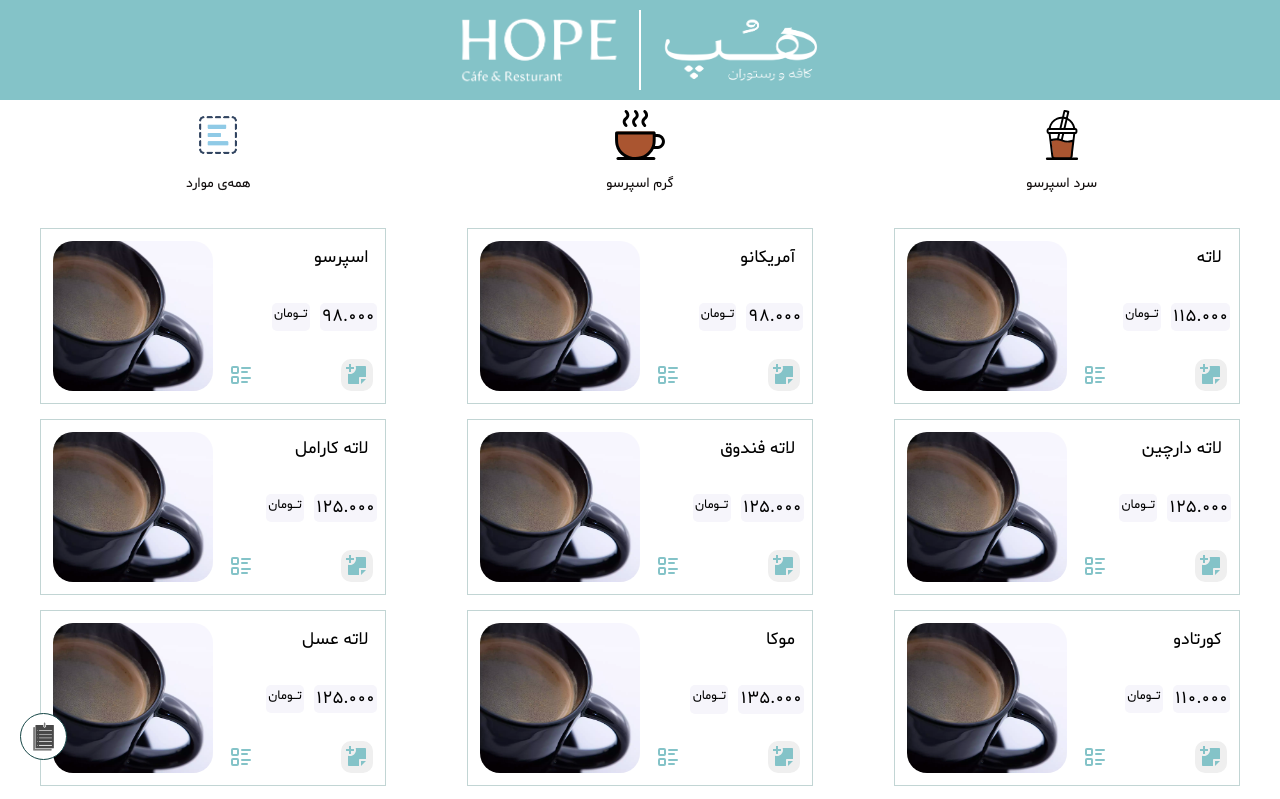
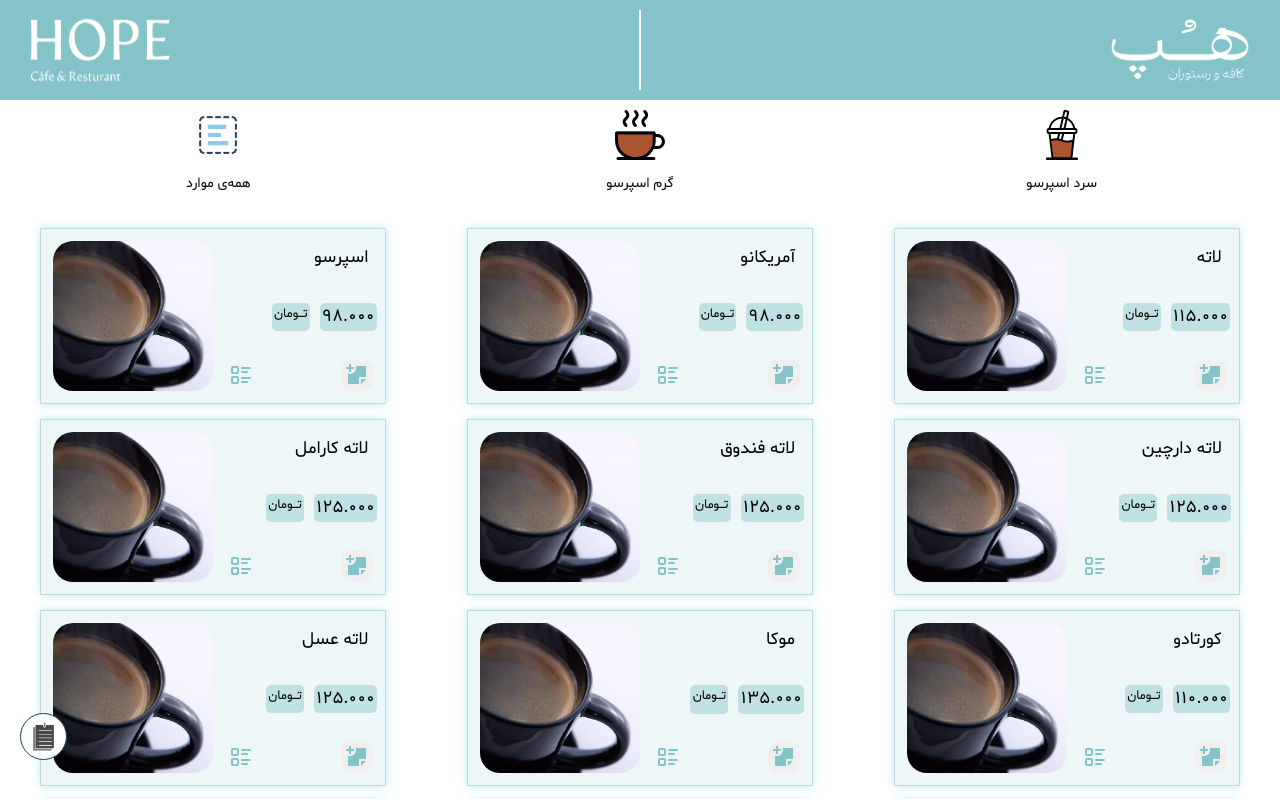
Before and after one commit to mjavad1100/Hoop, a React (Vite) app: page /Products in a window 1280 px wide. Shown: the top 799 px of the page. Built offline with nearby package versions, Linux system fonts and the light colour scheme.

Commit message:
run this shit plz

```diff
--- a/src/Components/Card.module.css
+++ b/src/Components/Card.module.css
@@ -5,9 +5,11 @@
     flex-direction: row;
     /* align-items: center; */
     /* justify-content: center; */
-    background: #ffff;
+    background: #84c3c824;
     margin-bottom: 10px;
-     border: 1px solid #447e7c53;
+    box-shadow: 0px 0px 9px -1px rgba(0,196,221,0.38);
+    -webkit-box-shadow: 0px 0px 9px -1px rgba(0,196,221,0.38);
+    -moz-box-shadow: 0px 0px 9px -1px rgba(0,196,221,0.38);     border: 1px solid #184b4a2f;
     /* border-radius: 20px; */
 padding-right: 0px;
 
@@ -36,7 +38,7 @@ padding-right: 0px;
 }
 .card p{
     color:black;
-    background-color: #f6f5fb ;
+    background-color: #84c3c86f ;
     border-radius: 5px;
     /* padding: 5px; */
     font-size: 0.8rem;
--- a/src/Pages/Basketcart.jsx
+++ b/src/Pages/Basketcart.jsx
@@ -2,6 +2,8 @@ import { MdDeleteOutline } from "react-icons/md"
 import styles from './Basketcart.module.css'
 function Basketcart({data,clickHandler}) {
   return (
+    <div className={styles.mycontainer}>
+
     <div className={styles.card}>
         <img src={data.image} alt={data.title}/>
         <p>{data.title}</p>
@@ -12,6 +14,8 @@ function Basketcart({data,clickHandler}) {
             <button onClick={() => clickHandler("INCREASE",data)}>+</button>
         </div>
     </div>
+    </div>
+
   )
 }
 
--- a/src/Pages/Basketcart.module.css
+++ b/src/Pages/Basketcart.module.css
@@ -2,17 +2,19 @@
     display: flex;
     align-items: center;
     justify-content: space-between;
-    border: 1px dashed #2f6a68;
-    border-radius: 20px;
-    padding: 15px;
+    border: 1px solid #2f6a68;
+    border-radius: 10px;
+    padding: 8px;
     margin: 20px 5px;
-    margin-bottom: 20px;
-    margin-top: 20px;
 
+}
+.mycontainer{
+margin-top:20px ;
 }
 .card img{
     width: 90px;
     height: 90px;
+    border-radius: 10px;
 }
 .actions{
     display: flex;
--- a/src/Pages/CheckOut.jsx
+++ b/src/Pages/CheckOut.jsx
@@ -1,13 +1,24 @@
 import { useCart } from '../Context/CartContext';
 import Basketcart from './Basketcart';
+import styles from './Chekout.module.css'
+import { Link } from 'react-router-dom';
+import { IoMdClose } from "react-icons/io";
 
 function CheckOut ()  {
     const [state, dispatch] =useCart();
     const clickHandler = (type, payload) => dispatch({type,payload})
 
     return (
+
         <div>
+           <div>
+                    <Link to="/products" className={styles.button}>
+                   <button className={styles.buttons}><IoMdClose />
+                   </button>
+                    </Link>
+                </div>
             <div>
+
                 {state.selectedItems.map((product)=> (   <Basketcart key={product.id} data={product} clickHandler={clickHandler}/>))}
 
             </div>
--- /dev/null
+++ b/src/Pages/Chekout.module.css
@@ -0,0 +1,20 @@
+.button{
+    position: fixed;
+    top: 20px;
+    right: 30px;
+     text-align: center;
+     /* background-color: #a3bdbc; */
+     align-items: center;
+     justify-content: center;
+  }
+  .buttons{
+  padding: 8px;
+    /* margin-top: 20px; */
+    background-color: #a3bdbc;
+    border-radius: 50%;
+    font-size: 20px;
+    line-height: 13px;
+    border: 1px solid #a3bdbc;
+    /* width: 150px;
+    height: 50px; */
+  }
--- a/src/Pages/DetailsPage.module.css
+++ b/src/Pages/DetailsPage.module.css
@@ -24,7 +24,7 @@ body {
     width: 100%;
  }
  .container img{
-    width: 250px;
+    width: 200px;
     padding: 5px 5px;
     background-color: #fff;
     border: 1px solid #a3bdbc;
@@ -42,8 +42,8 @@ body {
  }
  .button{
    position: fixed;
-   top: 40px;
-   right: 10px;
+   top: 20px;
+   right: 30px;
     text-align: center;
     /* background-color: #a3bdbc; */
 
@@ -52,7 +52,7 @@ body {
  }
  .buttons{
  padding: 8px;
-   margin-top: 50px;
+   /* margin-top: 20px; */
    background-color: #a3bdbc;
    border-radius: 50%;
    font-size: 20px;
--- a/src/Pages/ProductsPage.jsx
+++ b/src/Pages/ProductsPage.jsx
@@ -48,9 +48,9 @@ function ProductsPage() {
     return (
         <>
             <div style={{ backgroundColor: "#84c3c8", display: "flex", height:"80px", padding:"10px", flexDirection: "row", }}>
-                <img src={img1} className={Styles.image} style={{ width: "200px", height: "80px", marginLeft: "auto" }} />
+                <img src={img1} className={Styles.image} style={{ width: "180px", height: "80px", marginRight: "auto" }} />
                 <div style={{ width: "1.6px", height: "80px", marginTop: "auto", background: "white", marginBottom: "auto" }}></div>
-                <img src={img2} className={Styles.image} style={{ width: "200px", height: "80px", marginRight: "auto" }} />
+                <img src={img2} className={Styles.image} style={{ width: "180px", height: "80px", marginLeft: "auto" }} />
             </div>
 
 
```
